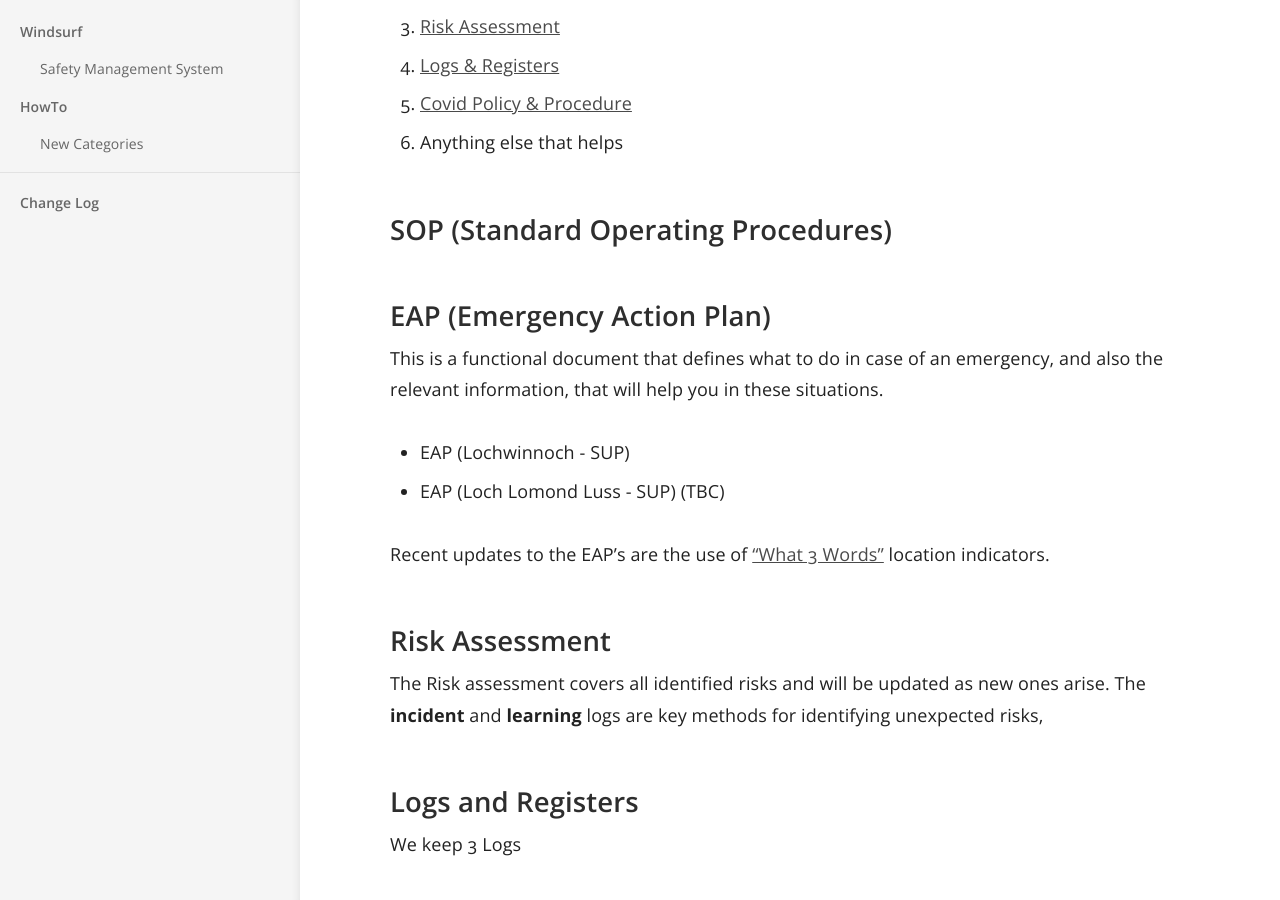
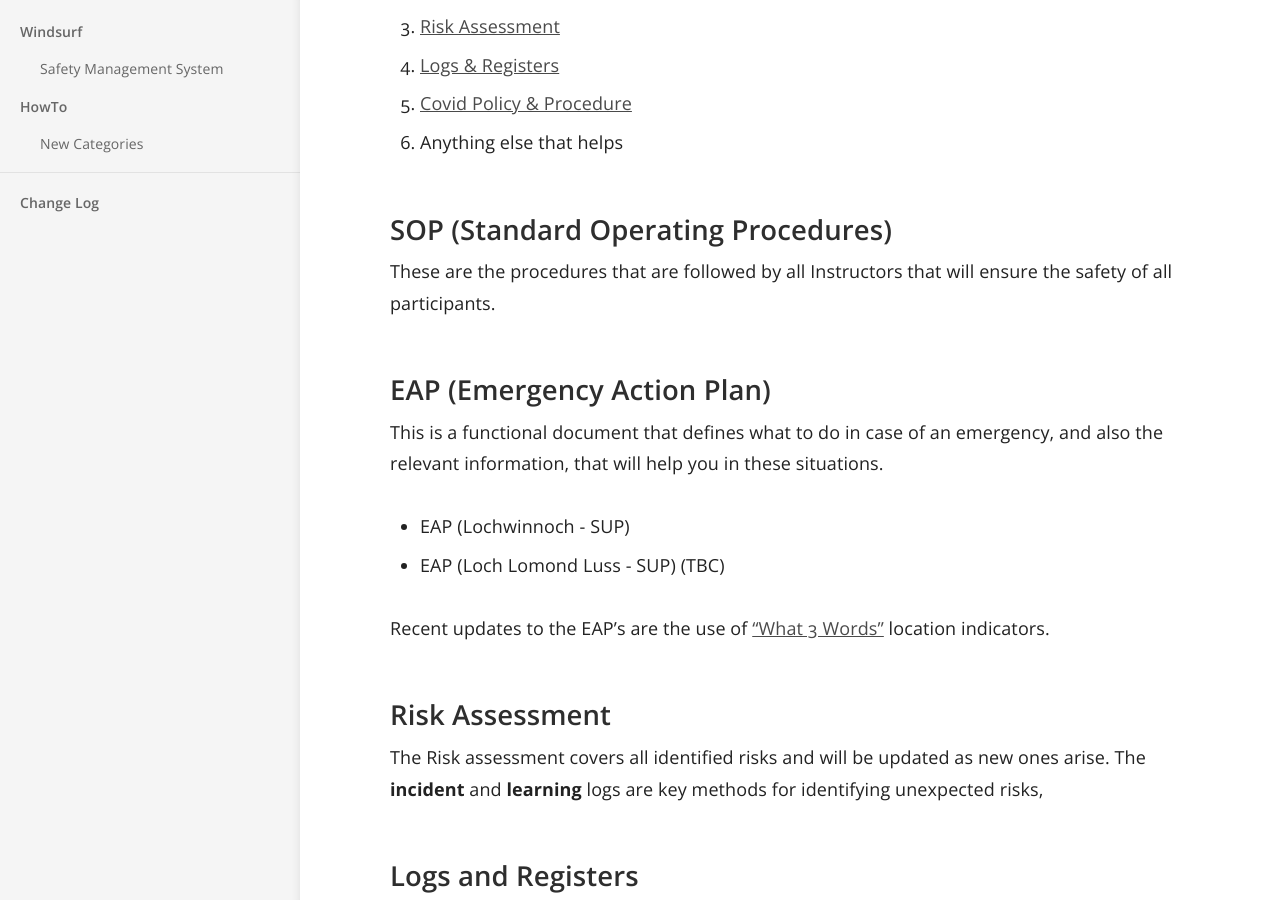
Before and after one commit to numbat70/clyde, a Jekyll site: the page built from _docs/Content/01-SUP_SMS.md, in a window 1280 px wide and 900 px high, scrolled down 713 px. Built offline with Jekyll 4.4.1, drawn with Linux system fonts in a browser that asks for light colours.

Commit message:
Update 01-SUP_SMS.md
mk

```diff
--- a/_docs/Content/01-SUP_SMS.md
+++ b/_docs/Content/01-SUP_SMS.md
@@ -23,7 +23,7 @@ It includes these documents
 
 
 ## SOP (Standard Operating Procedures)
-
+These are the procedures that are followed by all Instructors that will ensure the safety of all participants.
 
 ## EAP (Emergency Action Plan)
 This is a functional document that defines what to do in case of an emergency, and also the relevant information, that will help you in these situations.
```
